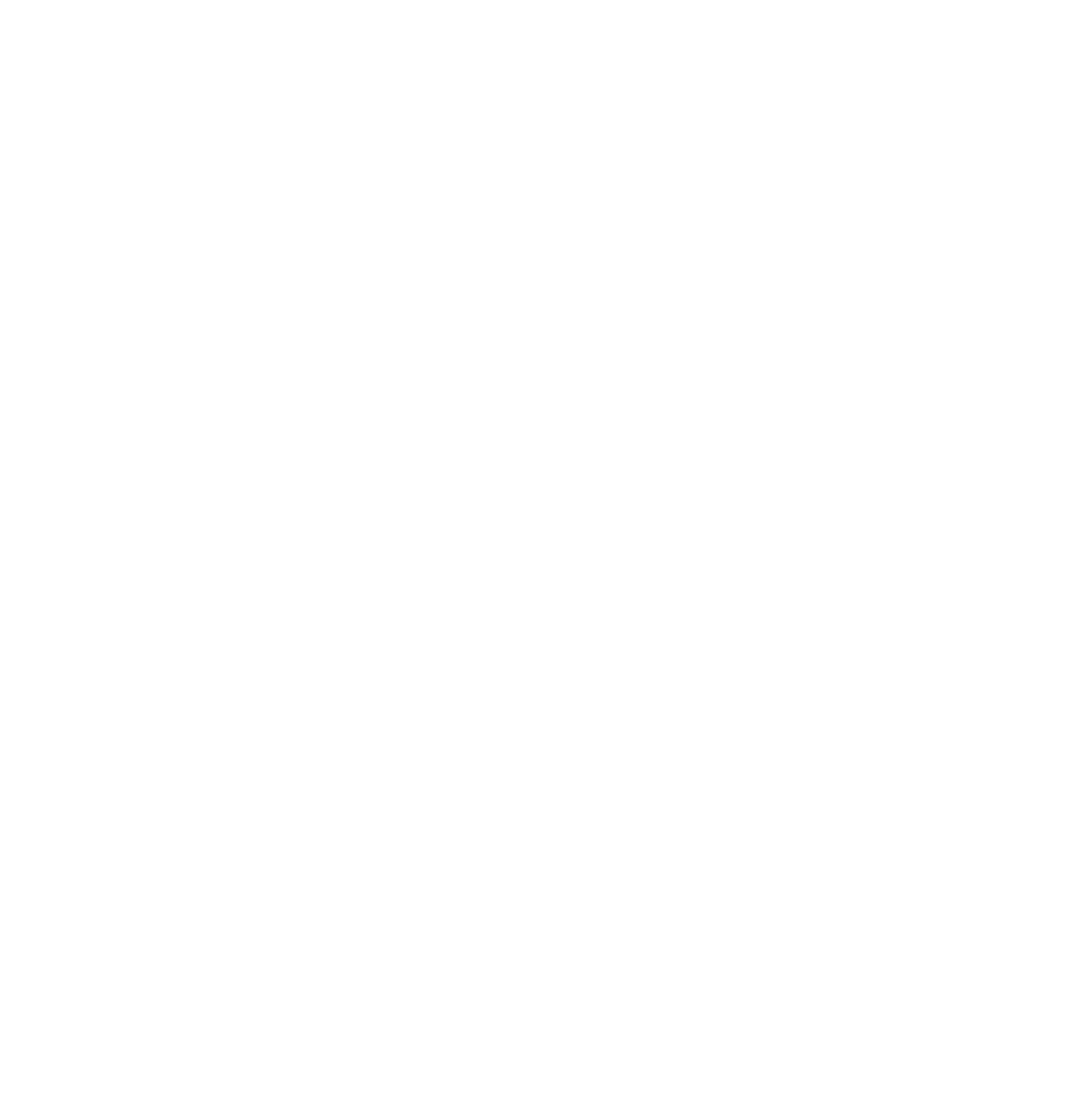
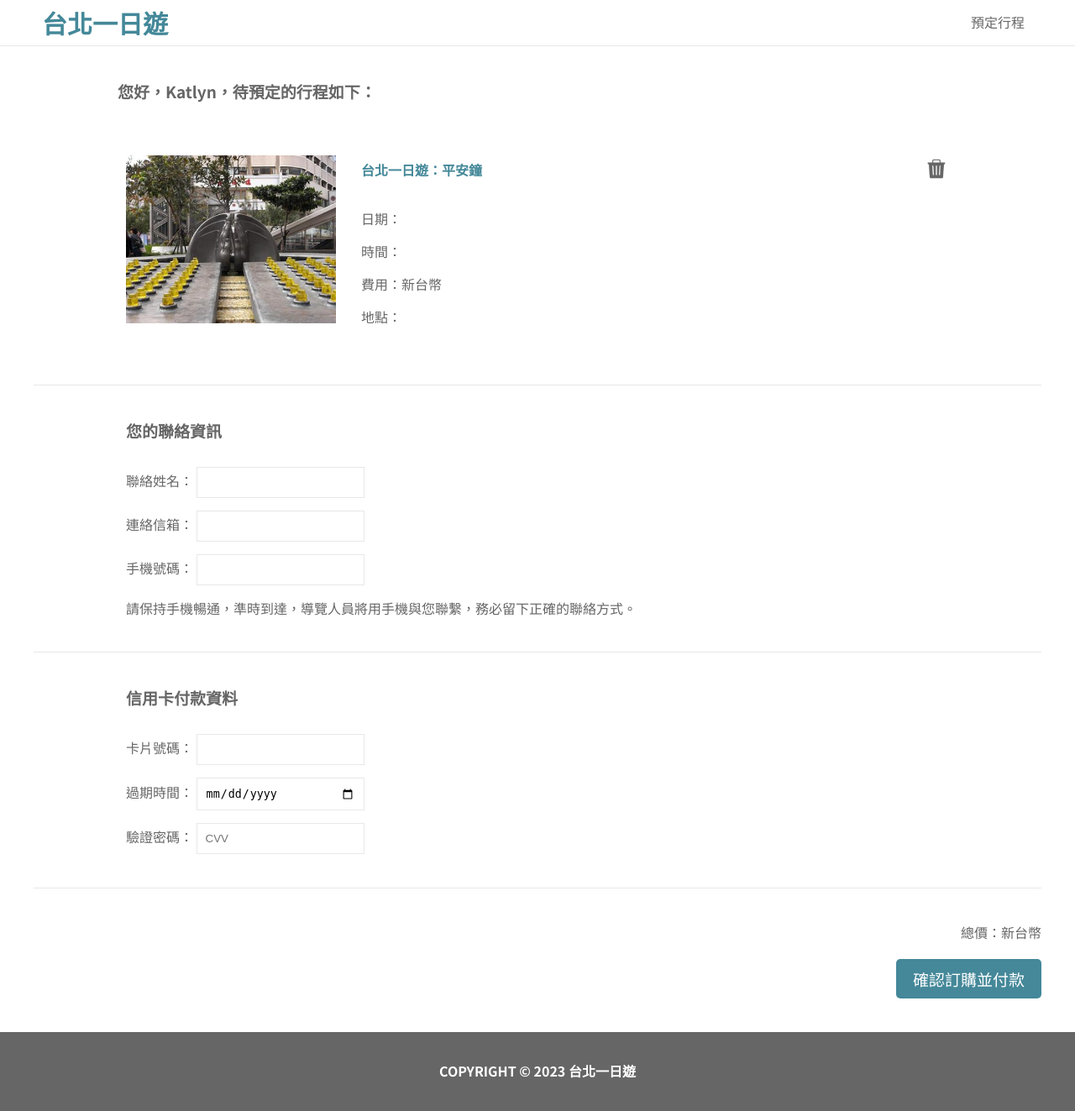
Before and after one commit to Katlyn880815/Taipei-day-trip, a Flask app: page /booking in a window 1280 px wide. Before the commit the page is empty. Shown: the whole page at 84% size. Before the commit the page ends 800 px from the top, so only its background shows below. Run offline with Flask 3, Linux system fonts and the light colour scheme; parts of the project's set-up code (start-up, migrations or seed data) failed here and were passed over.

Commit message:
webpage content and booking button function completed

```diff
--- a/static/css/main.css
+++ b/static/css/main.css
@@ -41,6 +41,11 @@ a {
   margin: 0 auto;
 }
 
+.container__sm {
+  max-width: 98rem;
+  margin: 0 auto;
+}
+
 .heading {
   font-weight: 700;
 }
@@ -67,6 +72,9 @@ a {
 .heading__fifth {
   font-size: 1.6rem;
   line-height: 3.2rem;
+}
+.heading__sixth {
+  font-size: 1.9rem;
 }
 
 .btn {
@@ -115,6 +123,12 @@ a {
 .hint__success {
   color: green;
   padding: 1.5rem 0;
+}
+
+.input_group {
+  padding: 1rem;
+  width: 20rem;
+  border: 0.1rem solid #e8e8e8;
 }
 
 /* COLORS */
@@ -567,4 +581,115 @@ main {
   line-height: 2;
 }
 
+@media (max-width: 75em) {
+  main {
+    padding: 0 1rem;
+  }
+}
+main .section__cart {
+  line-height: normal;
+  padding: 4rem 0;
+  color: #666666;
+  border-bottom: 0.1rem solid #e8e8e8;
+}
+main .section__cart .heading__sixth {
+  min-width: 100rem;
+  margin-bottom: 3.5rem;
+}
+main .section__cart .cart {
+  display: flex;
+  align-items: center;
+  gap: 3rem;
+}
+@media (max-width: 56.25em) {
+  main .section__cart .cart {
+    display: block;
+  }
+}
+main .section__cart .cart__pic-box {
+  border-radius: 0.5rem;
+  overflow: hidden;
+  padding: 2.8rem 0;
+}
+@media (max-width: 75em) {
+  main .section__cart .cart__pic-box__pic {
+    width: 100%;
+    object-fit: cover;
+    vertical-align: middle;
+  }
+}
+main .section__cart .cart__infos-box {
+  flex-grow: 1;
+  position: relative;
+}
+main .section__cart .cart__infos-box .heading__fifth {
+  color: #448899;
+  padding-bottom: 3rem;
+}
+main .section__cart .cart__infos-box .icon__delete {
+  cursor: pointer;
+  position: absolute;
+  top: 0;
+  right: 0;
+}
+@media (max-width: 75em) {
+  main .section__cart .cart__infos-box .icon__delete {
+    top: 18rem;
+  }
+}
+main .section__cart .cart__infos-box__details {
+  display: flex;
+  flex-direction: column;
+  gap: 1.5rem;
+}
+main .section__cart .cart__infos-box__details p {
+  font-size: 1.6rem;
+}
+main .section__booking-form {
+  line-height: normal;
+}
+main .section__booking-form .form__booking {
+  padding: 4rem 0;
+  color: #666666;
+  border-bottom: 0.1rem solid #e8e8e8;
+}
+main .section__booking-form .form__booking .heading__sixth {
+  padding-bottom: 1.5rem;
+}
+main .section__booking-form .form__booking__user-infos {
+  display: flex;
+  flex-direction: column;
+  gap: 1.5rem;
+}
+main .section__booking-form .form__payment {
+  padding: 4rem 0;
+  color: #666666;
+  border-bottom: 0.1rem solid #e8e8e8;
+}
+main .section__booking-form .form__payment__infos {
+  display: flex;
+  flex-direction: column;
+  gap: 1.5rem;
+}
+main .section__booking-form .form__payment__infos .heading__sixth {
+  padding-bottom: 1.5rem;
+}
+main .section__booking-form .form__payment__infos .reminding {
+  padding-top: 0.5rem;
+}
+main .section__booking-form .price {
+  padding: 4rem 0;
+  text-align: right;
+}
+main .section__booking-form .price p {
+  padding-bottom: 2rem;
+  color: #666666;
+}
+main .section__booking-form .price .btn__booking {
+  padding: 1rem 2rem;
+  color: #fff;
+  font-size: 1.9rem;
+  border-radius: 0.5rem;
+}
+
 /*# sourceMappingURL=main.css.map */
--- a/static/js/myModules/user-login-state.js
+++ b/static/js/myModules/user-login-state.js
@@ -5,10 +5,25 @@ async function initForLoginState() {
   renderNav(isLogin);
   console.log(isLogin);
   if (isLogin === null) {
-    //登入點擊
+    // 登入點擊
     const loginBtn = document.querySelector("#login");
+    const bookingBtn = document.querySelector("#booking-btn");
+    console.log(bookingBtn);
+    bookingBtn.addEventListener("click", function (e) {
+      e.preventDefault();
+      login();
+    });
+    loginBtn.addEventListener("click", function () {
+      login();
+    });
+  } else {
+    handleLogOut();
+  }
+}
+
+function login() {
   const userLoginBlock = document.querySelector(".user-login");
-    loginBtn.addEventListener("click", function () {
+  console.log(userLoginBlock);
   userLoginBlock.classList.add("show");
   formInit();
   handleSwitch();
@@ -23,10 +38,6 @@ async function initForLoginState() {
   closeLoginBlock.addEventListener("click", function () {
     userLoginBlock.classList.remove("show");
   });
-    });
-  } else {
-    handleLogOut();
-  }
 }
 
 function formInit() {
@@ -110,6 +121,11 @@ async function getData2(path, method = "GET", reqObj = {}) {
   }
 }
 
+function handleBooking(loginState) {
+  if (loginState === null) {
+    userLoginBlock.classList.add("show");
+  }
+}
 //Rendering navigation
 function renderNav(status) {
   const headerNavBar = document.querySelector("#header-nav-bar");
--- a/static/scss/base.scss
+++ b/static/scss/base.scss
@@ -46,6 +46,11 @@ a {
   margin: 0 auto;
 }
 
+.container__sm {
+  max-width: 98rem;
+  margin: 0 auto;
+}
+
 .heading {
   font-weight: 700;
   &__primary {
@@ -77,6 +82,10 @@ a {
   &__fifth {
     font-size: 1.6rem;
     line-height: 3.2rem;
+  }
+
+  &__sixth {
+    font-size: 1.9rem;
   }
 }
 
@@ -132,3 +141,9 @@ a {
     padding: 1.5rem 0;
   }
 }
+
+.input_group {
+  padding: 1rem;
+  width: 20rem;
+  border: 0.1rem solid $color-border-grey;
+}
--- /dev/null
+++ b/static/scss/booking.scss
@@ -0,0 +1,128 @@
+main {
+  @include respond(tab-land) {
+    padding: 0 1rem;
+  }
+
+  .section__cart {
+    line-height: normal;
+    padding: 4rem 0;
+    color: $color-dark-grey;
+    border-bottom: 0.1rem solid $color-border-grey;
+
+    .heading__sixth {
+      min-width: 100rem;
+      margin-bottom: 3.5rem;
+    }
+
+    .cart {
+      display: flex;
+      align-items: center;
+      gap: 3rem;
+
+      @include respond(tab-port) {
+        display: block;
+      }
+
+      &__pic-box {
+        border-radius: 0.5rem;
+        overflow: hidden;
+        padding: 2.8rem 0;
+
+        &__pic {
+          @include respond(tab-land) {
+            width: 100%;
+            object-fit: cover;
+            vertical-align: middle;
+          }
+        }
+      }
+
+      &__infos-box {
+        flex-grow: 1;
+        position: relative;
+
+        .heading__fifth {
+          color: $color-primay;
+          padding-bottom: 3rem;
+        }
+
+        .icon__delete {
+          cursor: pointer;
+          position: absolute;
+          top: 0;
+          right: 0;
+
+          @include respond(tab-land) {
+            top: 18rem;
+          }
+        }
+
+        &__details {
+          display: flex;
+          flex-direction: column;
+          gap: 1.5rem;
+
+          p {
+            font-size: 1.6rem;
+          }
+        }
+      }
+    }
+  }
+
+  .section__booking-form {
+    line-height: normal;
+    .form__booking {
+      padding: 4rem 0;
+      color: $color-dark-grey;
+      border-bottom: 0.1rem solid $color-border-grey;
+
+      .heading__sixth {
+        padding-bottom: 1.5rem;
+      }
+
+      &__user-infos {
+        display: flex;
+        flex-direction: column;
+        gap: 1.5rem;
+      }
+    }
+
+    .form__payment {
+      padding: 4rem 0;
+      color: $color-dark-grey;
+      border-bottom: 0.1rem solid $color-border-grey;
+
+      &__infos {
+        display: flex;
+        flex-direction: column;
+        gap: 1.5rem;
+
+        .heading__sixth {
+          padding-bottom: 1.5rem;
+        }
+
+        .reminding {
+          padding-top: 0.5rem;
+        }
+      }
+    }
+
+    .price {
+      padding: 4rem 0;
+      text-align: right;
+
+      p {
+        padding-bottom: 2rem;
+        color: $color-dark-grey;
+      }
+
+      .btn__booking {
+        padding: 1rem 2rem;
+        color: $color-pure-white;
+        font-size: 1.9rem;
+        border-radius: 0.5rem;
+      }
+    }
+  }
+}
--- a/static/scss/main.scss
+++ b/static/scss/main.scss
@@ -3,3 +3,4 @@
 @import "variables.scss";
 @import "mixin.scss";
 @import "attraction.scss";
+@import "booking.scss";
--- a/templates/base.html
+++ b/templates/base.html
@@ -100,7 +100,12 @@
         <a href="/"> 台北一日遊 </a>
       </h1>
       <nav class="header__nav" id="header-nav-bar">
-        <a class="header__nav__item">預定行程</a>
+        <a
+          class="header__nav__item"
+          id="booking-btn"
+          href="http://127.0.0.1:3000/booking"
+          >預定行程</a
+        >
         <!-- <a class="header__nav__item" id="login">登入/註冊</a> -->
       </nav>
     </header>
--- a/templates/booking.html
+++ b/templates/booking.html
@@ -0,0 +1,128 @@
+{% extends "base.html" %} {% block style %}
+<link rel="stylesheet" href="{{url_for('static', filename='css/main.css')}}" />
+{% endblock %}
+
+<title>{% block title %}台北一日遊-預訂頁面{% endblock %}</title>
+
+{% block main %}
+<section class="section__cart container">
+    <h6 class="heading__sixth container__sm">
+      您好，Katlyn，待預定的行程如下：
+    </h6>
+  </div>
+  <div class="cart container__sm">
+    <div class="cart__pic-box">
+      <img
+        src="../static/image/image-10.png"
+        alt=""
+        class="cart__pic-box__pic"
+      />
+    </div>
+    <div class="cart__infos-box">
+      <h5 class="heading__fifth cart__infos-box__heading">
+        台北一日遊：平安鐘
+      </h5>
+      <img src="../static/image/icon_delete.png" alt="icon icon__delete" class="icon icon__delete">
+      <div class="cart__infos-box__details">
+        <p>
+          日期：<span class="cart__infos-box__detail" id="booking-date"></span>
+        </p>
+        <p>
+          時間：<span class="cart__infos-box__detail" id="booking-time"></span>
+        </p>
+        <p>
+          費用：新台幣<span
+            class="cart__infos-box__detail"
+            id="booking-spending"
+          ></span>
+        </p>
+        <p>
+          地點：<span class="cart__infos-box__detail" id="booking-site"></span>
+        </p>
+      </div>
+    </div>
+  </div>
+</section>
+<section class="section__booking-form container">
+  <form class="form__booking container">
+    <div class="form__booking__user-infos container__sm">
+      <h6 class="heading__sixth">您的聯絡資訊</h6>
+      <label for="name-booking">
+        聯絡姓名：
+        <input
+          id="name-booking"
+          name="name-booking"
+          type="text"
+          class="input_group"
+        />
+      </label>
+      <label for="email-booking">
+        連絡信箱：
+        <input
+          id="email-bookig"
+          name="email-booking"
+          type="email"
+          class="input_group"
+        />
+      </label>
+      <label for="phone-booking">
+        手機號碼：
+        <input
+          id="phone-booking"
+          name="phone-booking"
+          type="text"
+          inputmode="numeric"
+          class="input_group"
+        />
+      </label>
+      <p class="reminding">
+        請保持手機暢通，準時到達，導覽人員將用手機與您聯繫，務必留下正確的聯絡方式。
+      </p>
+    </div>
+  </form>
+  <form class="form__payment container">
+    <div class="form__payment__infos container__sm">
+      <h6 class="heading__sixth">信用卡付款資料</h6>
+      <label for="card-number">
+        卡片號碼：
+        <input
+          id="card-number"
+          name="card-number"
+          type="text"
+          pattern="[0-9]*"
+          inputmode="numeric"
+          class="input_group"
+        />
+      </label>
+      <label for="exp-date">
+        過期時間：
+        <input
+          id="exp-date"
+          name="exp-date"
+          type="date"
+          pattern="[0-9]*"
+          placeholder="MM/YY"
+          class="input_group"
+        />
+      </label>
+      <label for="cvv">
+        驗證密碼：
+        <input
+          id="cvv"
+          name="cvv"
+          placeholder="CVV"
+          pattern="[0-9]*"
+          class="input_group"
+          inputmode="numeric"
+        />
+      </label>
+    </div>
+  </form>
+  <div class="price">
+    <p>總價：新台幣<span id="total-price"></span></p>
+    <button class="btn btn__booking">確認訂購並付款</button>
+  </div>
+</section>
+{% endblock %} {% block script %}
+<script src="{{url_for('static', filename='/js/myModules/user-login-state.js')}}"></script>
+{% endblock %}
```
Also changed, not shown: static/image/icon_delete.png (added), static/image/image-10.png (added), static/js/booking.js (added), 1 other file. Lines whose indentation alone changed are shown as unchanged.
